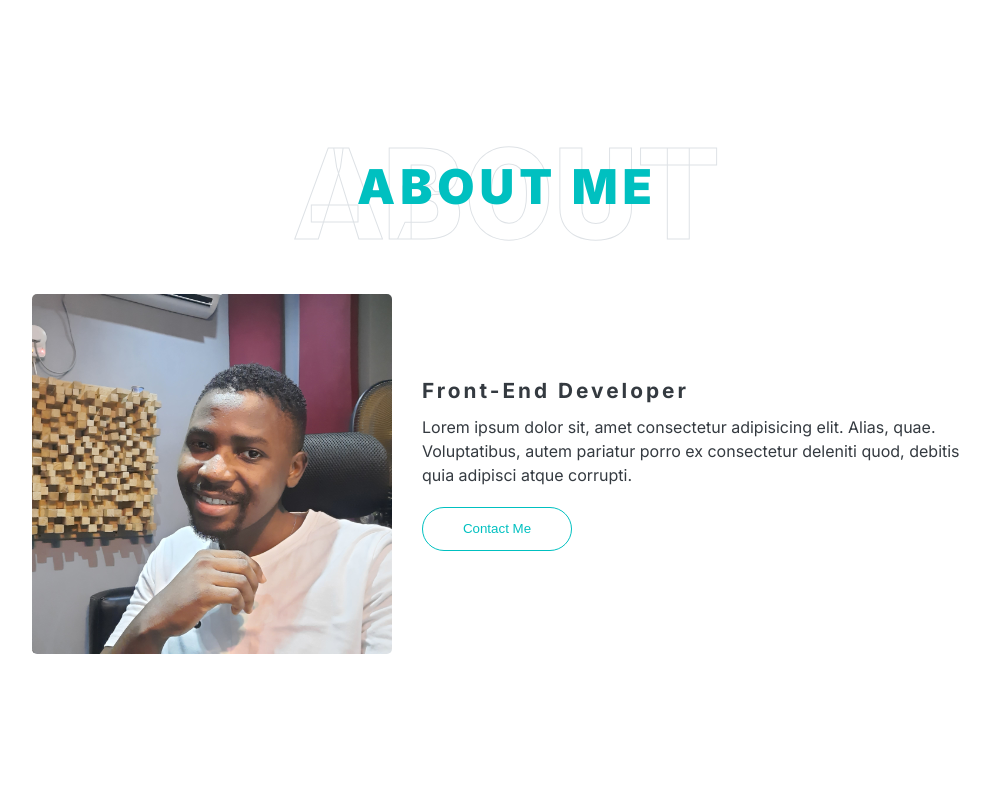
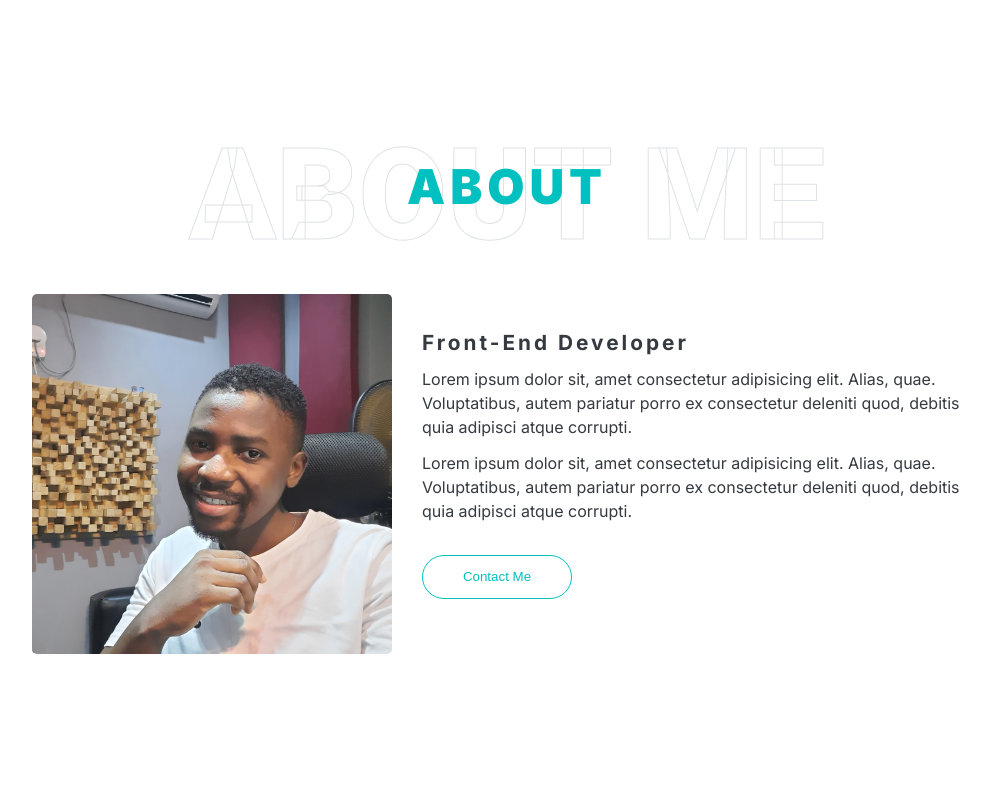
Before and after one commit to jibolacodes/portfolio, a React (Create React App) app: page / in a window 1280 px wide. Shown: the part 800-1600 px from the top of the page, without its empty margins (133-1123 px from the left). Built offline with nearby package versions, Linux system fonts and the light colour scheme; a web font is replaced by a local one.

Commit message:
styling check

```diff
--- a/src/PageStyle.js
+++ b/src/PageStyle.js
@@ -40,7 +40,7 @@ export const Title = styled.section`
     font-size: 3.5em;
     text-transform: uppercase;
     -webkit-text-stroke: 1px #dee2e6;
-    color: white;
+    color: var(--white);
 
     @media only screen and (min-width: 1023px) {
       font-size: 8em;
--- a/src/components/About/About.style.js
+++ b/src/components/About/About.style.js
@@ -25,7 +25,8 @@ export const Description = styled.div`
   p {
     color: var(--dark-text-color);
     line-height: 24px;
-    font-size: 16px;
+    font-size: var(--font-size);
+    margin-bottom: 12px;
   }
 
   @media only screen and (min-width: 1023px) {
--- a/src/components/About/index.js
+++ b/src/components/About/index.js
@@ -11,13 +11,18 @@ const About = () => (
   <Wrapper id="about">
     <Content>
       <Title>
-        <h1 className="section--title">ABOUT</h1>
-        <p className="section--title--absolute">about me</p>
+        <h1 className="section--title">About Me</h1>
+        <p className="section--title--absolute">about</p>
       </Title>
       <div className="flex__container">
         <Hero src={userImg} alt="user image" />
         <Description>
           <h3>Front-End Developer</h3>
+          <p>
+            Lorem ipsum dolor sit, amet consectetur adipisicing elit. Alias, quae.
+            Voluptatibus, autem pariatur porro ex consectetur deleniti quod,
+            debitis quia adipisci atque corrupti.
+          </p>
           <p>
             Lorem ipsum dolor sit, amet consectetur adipisicing elit. Alias, quae.
             Voluptatibus, autem pariatur porro ex consectetur deleniti quod,
--- a/src/components/Portfolio/index.js
+++ b/src/components/Portfolio/index.js
@@ -11,7 +11,7 @@ const Portfolio = ({ showButton, handleClick, projects, handleClose, handleModal
   <Wrapper id="portfolio">
     <Content>
       <Title>
-        <h1 className="section--title">Works</h1>
+        <h1 className="section--title">Projects</h1>
         <p className="section--title--absolute">Portfolio</p>
       </Title>
       <Container>
```
